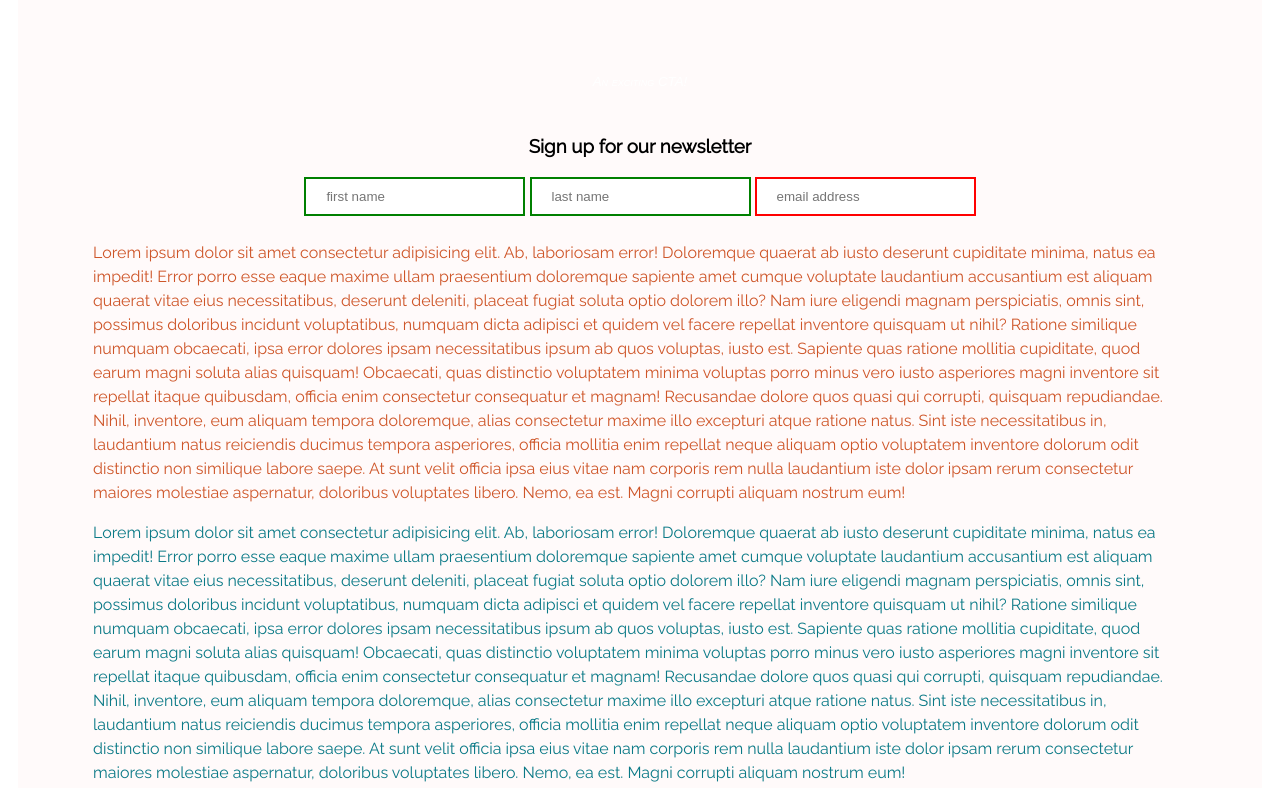
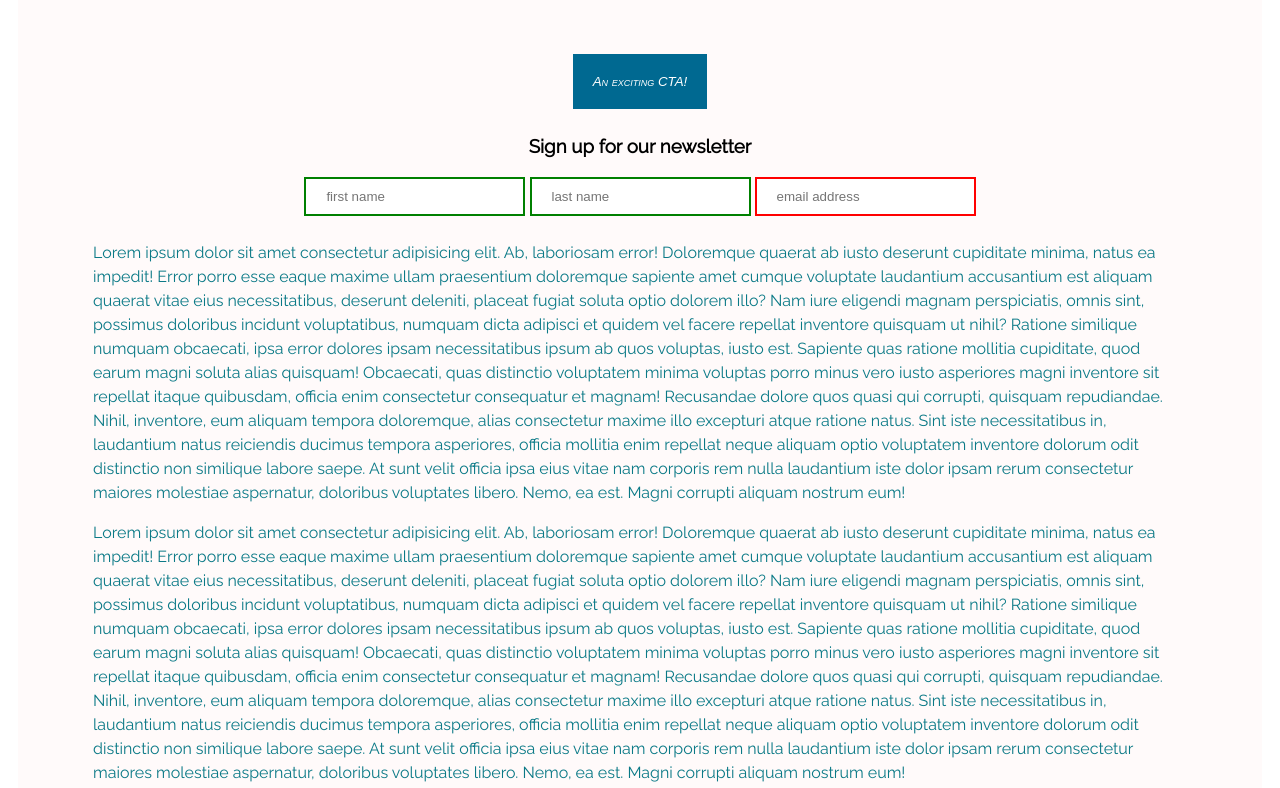
Before and after one commit to garrarj/week5, a plain HTML site: page index.html in a window 1280 px wide. Shown: the part 747-1535 px from the top of the page. Drawn offline with Linux system fonts and the light colour scheme.

Commit message:
further changes to README and various code cleanup

```diff
--- a/index.html
+++ b/index.html
@@ -9,6 +9,7 @@
     <link href="styles/colours.css" rel="stylesheet">
     <link href="styles/pseudo.css" rel="stylesheet">
     <link href="styles/bgimg.css" rel="stylesheet">
+    <link href="styles/media-queries.css" rel="stylesheet">
 </head>
 <body>
     <!--
@@ -20,6 +21,7 @@
         - Media queries
         - CSS variables
     -->
+
     <header>
         <h1>Mad9013 Week 5 content</h1>
         <nav>
--- a/styles/default.css
+++ b/styles/default.css
@@ -45,7 +45,7 @@ main div{
 main div button{
     padding: 20px;
     border: none;
-    background-color: var(--secondarycolor);
+    background-color: #006991;
     color: white;
     font-variant: small-caps;
     font-style: oblique;
--- a/styles/variables.css
+++ b/styles/variables.css
@@ -8,11 +8,11 @@
 }
 
 /* Applying your variables */
-p:nth-of-type(odd){
+main p{
     color: var(--brandTeal);
 }
-p:nth-of-type(even){
-    color: var(--brandOrange);
+footer nav a{
+    background-color: var(--brandOrange);
 }
 footer p{
     font-family: var(--nerdFont);
```
Also changed, not shown: 1 other file.
